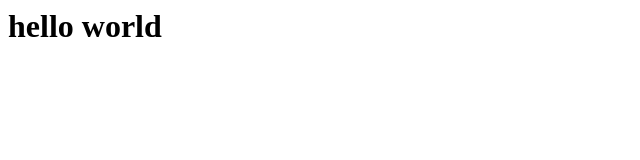
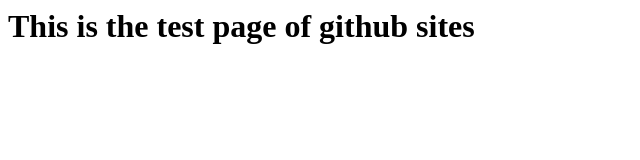
Before and after one commit to watermelon888/youtubetest, a plain HTML site: page index.html in a window 1280 px wide. Shown: the whole page, without its empty margins (0-640 px from the left). Drawn offline with Linux system fonts and the light colour scheme.

Commit message:
Update index.html

```diff
--- a/index.html
+++ b/index.html
@@ -1,3 +1,3 @@
 <main>
-    <h1>hello world</h1>
+    <h1>This is the test page of github sites</h1>
 </main>
```
